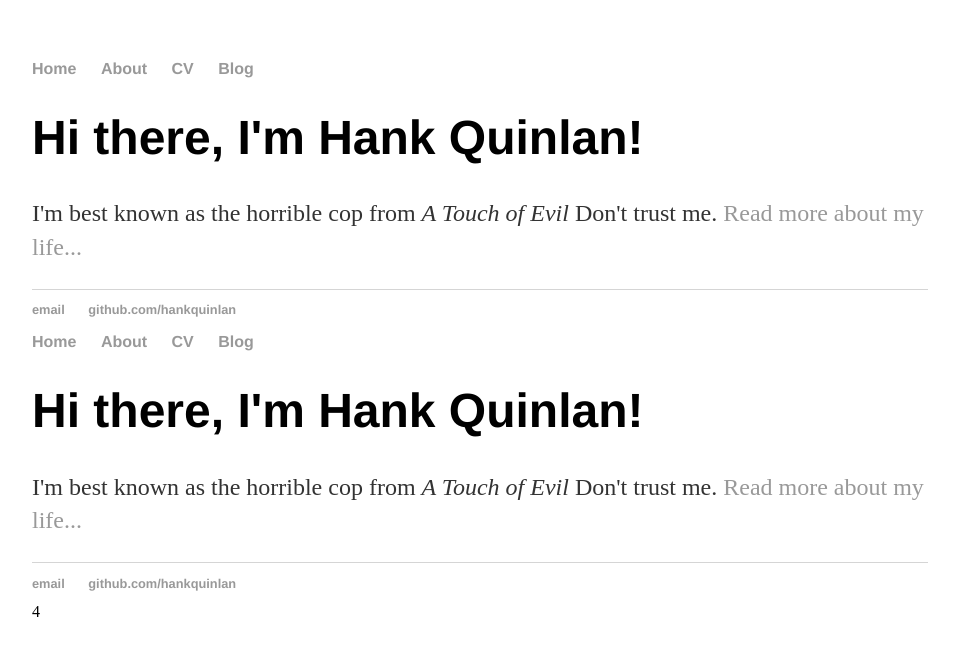
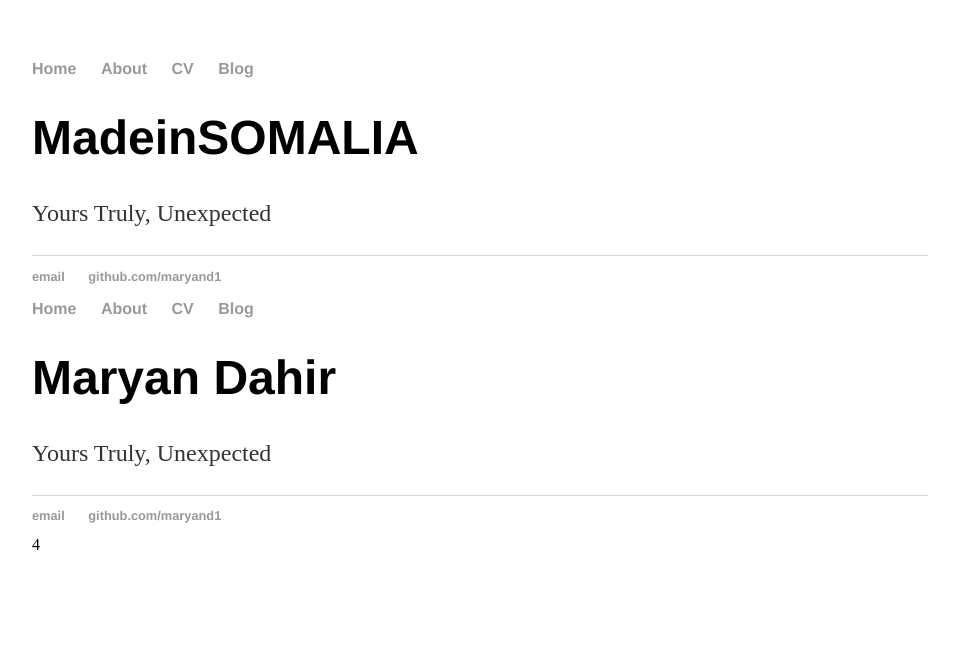
Before and after one commit to MaryanD1/github, a plain HTML site: page index.html in a window 1280 px wide. Shown: the whole page, without its empty margins (160-1119 px from the left). Drawn offline with Linux system fonts and the light colour scheme; files that its build step writes are made by us from their sources.

Commit message:
Update index.html

```diff
--- a/index.html
+++ b/index.html
@@ -2,7 +2,7 @@
 <!DOCTYPE html>
 <html>
 	<head>
-		<title>Hank Quinlan, Horrible Cop</title>
+		<title>Maryan Dahir</title>
 		<!-- link to main stylesheet -->
 		<link rel="stylesheet" type="text/css" href="/css/main.css">
 	</head>
@@ -17,21 +17,21 @@
 		</nav>
 		<div class="container">
     		<div class="blurb">
-        		<h1>Hi there, I'm Hank Quinlan!</h1>
-				<p>I'm best known as the horrible cop from <em>A Touch of Evil</em> Don't trust me. <a href="/about">Read more about my life...</a></p>
+        		<h1>MadeinSOMALIA</h1>
+				<p>Yours Truly, Unexpected</p>
     		</div><!-- /.blurb -->
 		</div><!-- /.container -->
 		<footer>
     		<ul>
-        		<li><a href="mailto:hankquinlanhub@gmail.com">email</a></li>
-        		<li><a href="https://github.com/hankquinlan">github.com/hankquinlan</a></li>
+        		<li><a href="mailto:maryan.d1@hotmail.co.uk">email</a></li>
+        		<li><a href="https://github.com/maryand1">github.com/maryand1</a></li>
 			</ul>
 		</footer>
 	</body>
 </html>
 <html>
 	<head>
-		<title>Hank Quinlan, Horrible Cop</title>
+		<title>Maryan Dahir</title>
 	</head>
 	<body>
 		<nav>
@@ -44,14 +44,14 @@
 		</nav>
 		<div class="container">
     		<div class="blurb">
-        		<h1>Hi there, I'm Hank Quinlan!</h1>
-				<p>I'm best known as the horrible cop from <em>A Touch of Evil</em> Don't trust me. <a href="/about">Read more about my life...</a></p>
+        		<h1>Maryan Dahir</h1>
+				<p>Yours Truly, Unexpected</p>
     		</div><!-- /.blurb -->
 		</div><!-- /.container -->
 		<footer>
     		<ul>
-        		<li><a href="mailto:hankquinlanhub@gmail.com">email</a></li>
-        		<li><a href="https://github.com/hankquinlan">github.com/hankquinlan</a></li>
+        		<li><a href="mailto:maryan.d1@hotmail.co.uk">email</a></li>
+        		<li><a href="https://github.com/maryand1">github.com/maryand1</a></li>
 			</ul>
 		</footer>
 	</body>
```
